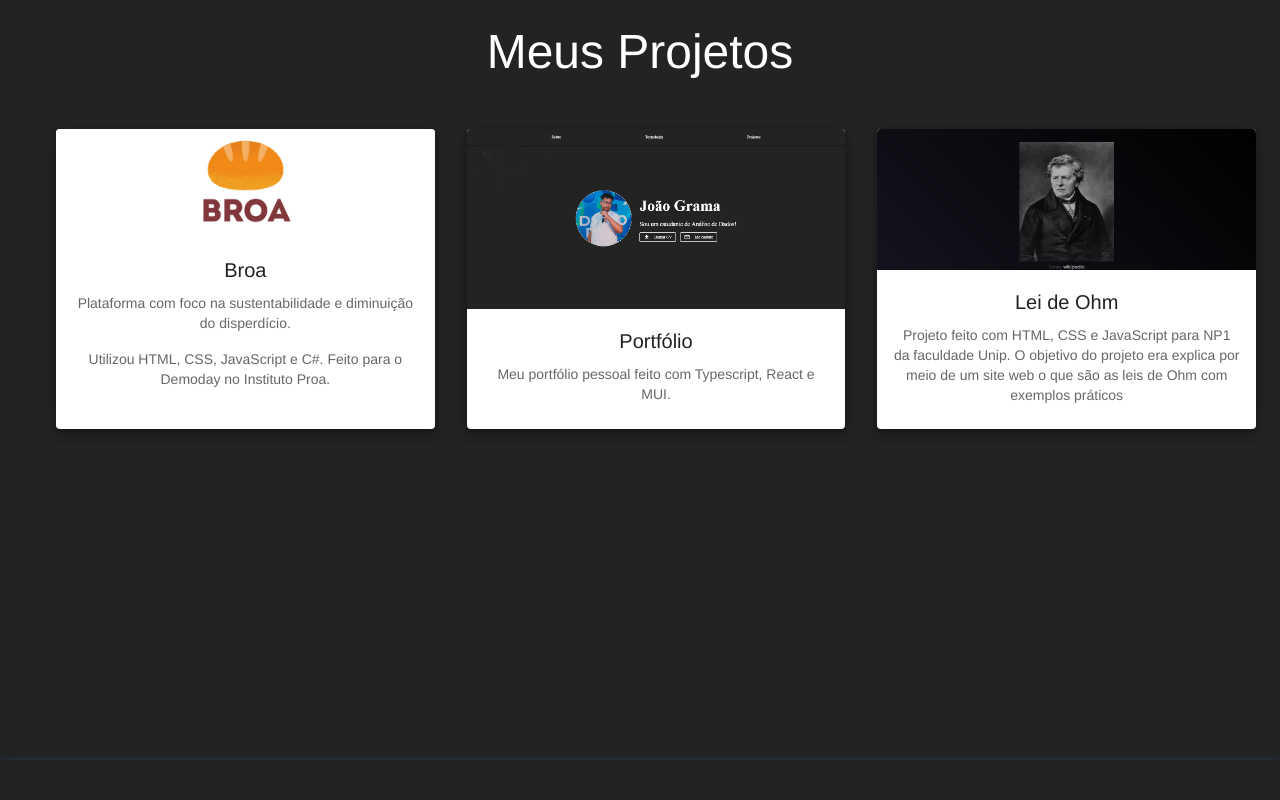
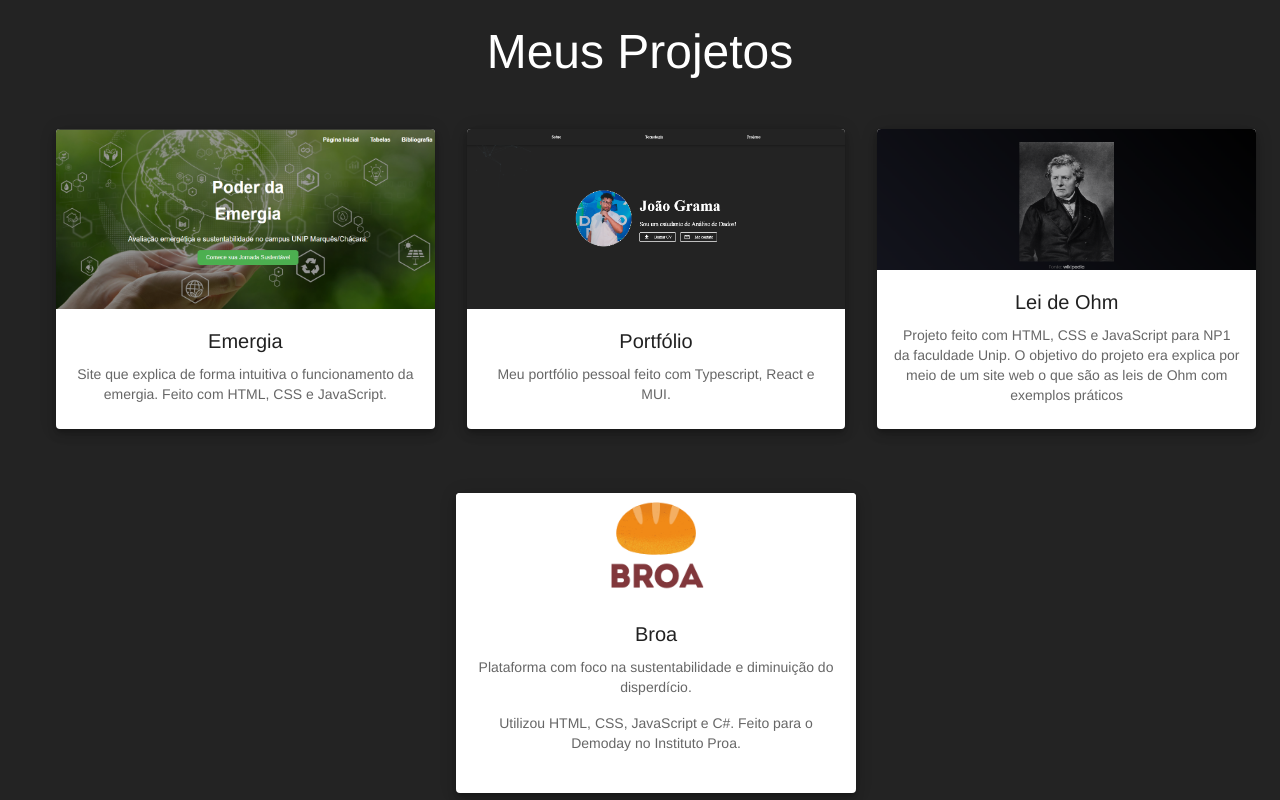
Before and after one commit to Krawstr/my-portfolio, a React (Vite) app: page / in a window 1280 px wide. Shown: the part 1640-2440 px from the top of the page. Built offline with nearby package versions, Linux system fonts and the light colour scheme.

Commit message:
adição de um projeto novo

```diff
--- a/src/pages/Home/sections/About/Projects/Projects.tsx
+++ b/src/pages/Home/sections/About/Projects/Projects.tsx
@@ -3,6 +3,7 @@ import { motion } from "framer-motion";
 import broaImage from "../../../../../assets/images/broa.png";
 import portfolioImage from "../../../../../assets/images/portfolio.png";
 import ohmproject from "../../../../../assets/images/leisdOhm.png";
+import emergia from "../../../../../assets/images/emergia.png";
 
 const StyledProjects = styled("div")(({ theme }) => ({
     backgroundColor: theme.palette.primary.main,
@@ -46,6 +47,28 @@ const ProjectImage = styled(CardMedia)({
 });
 
 const projects = [
+
+     {
+        title: "Emergia",
+        description: "Site que explica de forma intuitiva o funcionamento da emergia. Feito com HTML, CSS e JavaScript.",
+        image: emergia,
+        link: "https://github.com/Krawstr/emergia-unip.git",
+    },
+
+    {
+        title: "Portfólio",
+        description: "Meu portfólio pessoal feito com Typescript, React e MUI.",
+        image: portfolioImage,
+        link: "https://github.com/Krawstr/my-portifolio",
+    },
+
+    {
+        title: "Lei de Ohm",
+        description: "Projeto feito com HTML, CSS e JavaScript para NP1 da faculdade Unip. O objetivo do projeto era explica por meio de um site web o que são as leis de Ohm com exemplos práticos",
+        image: ohmproject,
+        link: "https://github.com/Krawstr/Leis-de-Ohm",
+    },
+
     {
         title: "Broa",
         description: [
@@ -54,19 +77,8 @@ const projects = [
         ],
         image: broaImage,
         link: "https://InfelizmenteBroaNãofoideletado",
-    },
-    {
-        title: "Portfólio",
-        description: "Meu portfólio pessoal feito com Typescript, React e MUI.",
-        image: portfolioImage,
-        link: "https://github.com/Krawstr/my-portifolio",
-    },
-    {
-        title: "Lei de Ohm",
-        description: "Projeto feito com HTML, CSS e JavaScript para NP1 da faculdade Unip. O objetivo do projeto era explica por meio de um site web o que são as leis de Ohm com exemplos práticos",
-        image: ohmproject,
-        link: "https://github.com/Krawstr/Leis-de-Ohm",
-    },
+    }
+
 ];
 
 const Projects = () => {
```
Also changed, not shown: src/assets/images/emergia.png (added).
